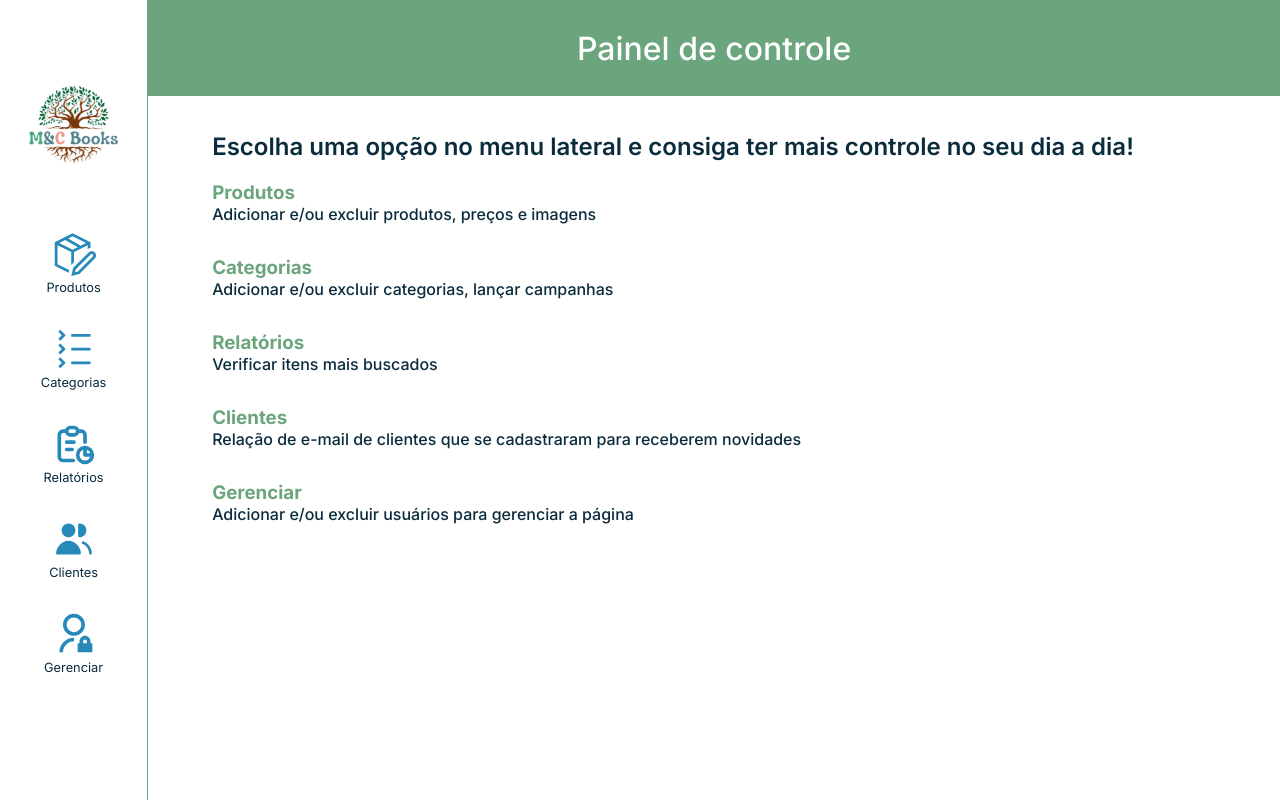
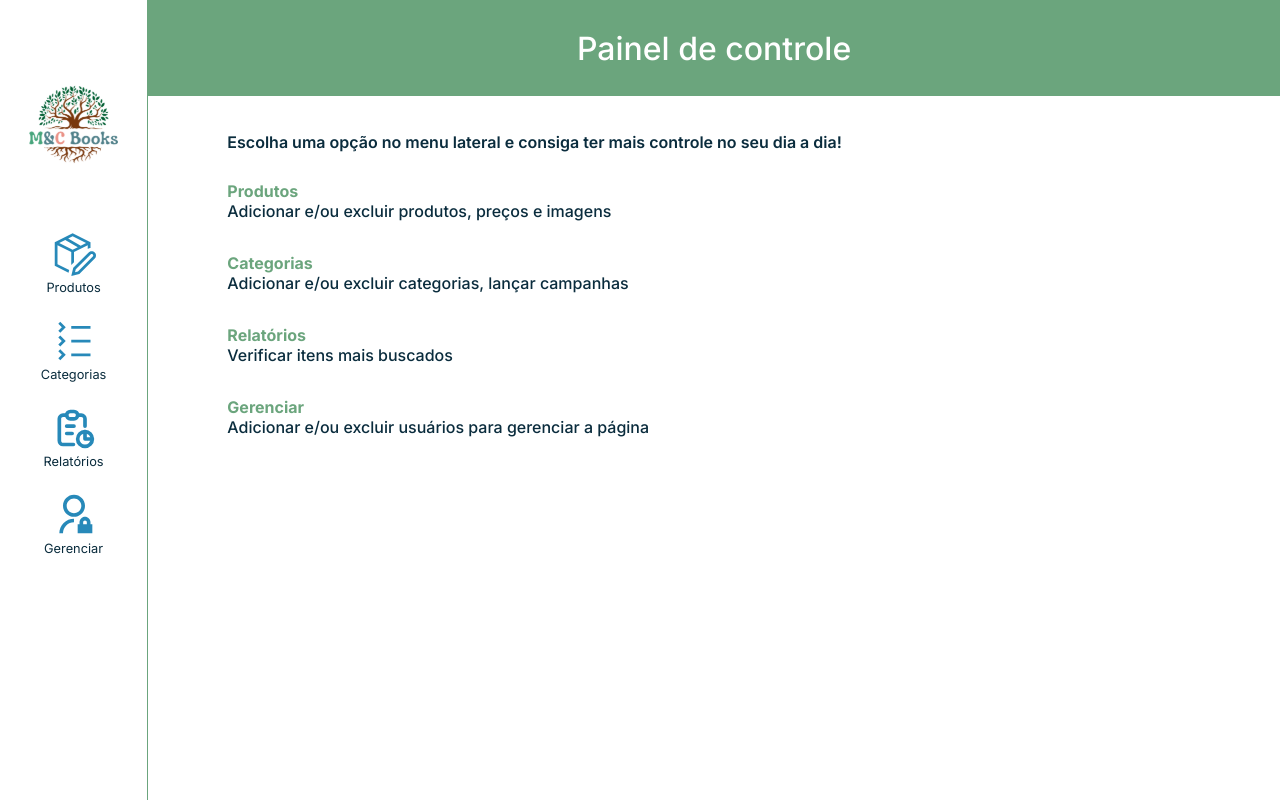
Before and after one commit to patriciasanttos/projeto-livraria, a React (Vite) app in the folder web/: page /admin/control_panel in a window 1280 px wide. Built offline with nearby package versions, Linux system fonts and the light colour scheme; no server answers.

Commit message:
Corrigir AsideBar e Admin

```diff
--- a/web/src/Components/AsideBar/AsideBar.jsx
+++ b/web/src/Components/AsideBar/AsideBar.jsx
@@ -6,7 +6,7 @@ import logo from '../../assets/images/logo.svg'
 import products from '../../assets/icons/products.svg'
 import categories from '../../assets/icons/categories.svg'
 import reports from '../../assets/icons/reports.svg'
-import clients from '../../assets/icons/clients.svg'
+// import clients from '../../assets/icons/clients.svg'
 import manage from '../../assets/icons/manage.svg'
 
 import './AsideBar.scss';
@@ -42,12 +42,12 @@ function AsideBar() {
                     </Link>
                 </li>
 
-                <li>
+                {/* <li>
                     <Link to="/admin/control_panel">
                         <img src={clients} alt="Clientes" />
                         <p>Clientes</p>
                     </Link>
-                </li>
+                </li> */}
 
                 <li>
                     <Link to="/admin/control_panel">
--- a/web/src/Components/AsideBar/AsideBar.scss
+++ b/web/src/Components/AsideBar/AsideBar.scss
@@ -11,6 +11,9 @@
 
     border-right: 1px solid var(--button-lime-green);
 
+    @media(max-width:768px) {
+        width: 28dvw;
+    }
     .logo {
         margin-bottom: 3em;
 
@@ -23,6 +26,10 @@
             height: auto;
 
             transition: transform 0.3s ease;
+
+            @media(max-width:768px) {
+                max-width: 17dvw;
+            }
 
             &:hover {
                 transform: scale(1.2);
@@ -37,7 +44,7 @@
         flex-direction: column;
 
         padding: 0;
-        gap: 2em;
+        gap: 1.5em;
 
         li {
             transition: transform 0.3s ease;
@@ -52,11 +59,17 @@
 
                 img {
                     width: 30%;
+                    // @media(max-width:768px) {
+                    //     width: 40%;
+                    // }
                 }
 
                 p {
                     margin: 0;
                     font-size: 1dvw;
+                    // @media(max-width:768px) {
+                    //     font-size: .7rem;
+                    // }
                 }
             }
         }
--- a/web/src/Pages/private/ControlPanel/ControlPanel.jsx
+++ b/web/src/Pages/private/ControlPanel/ControlPanel.jsx
@@ -24,11 +24,6 @@ function ControlPanel() {
         </li>
 
         <li>
-          <h3>Clientes</h3>
-          <p>Relação de e-mail de clientes que se cadastraram para receberem novidades</p>
-        </li>
-
-        <li>
           <h3>Gerenciar</h3>
           <p>Adicionar e/ou excluir usuários para gerenciar a página</p>
         </li>
--- a/web/src/Pages/private/ControlPanel/ControlPanel.scss
+++ b/web/src/Pages/private/ControlPanel/ControlPanel.scss
@@ -1,8 +1,24 @@
 .control-panel {
-    padding: 1em 4em;
+    padding: 2% 7%;
+   display: flex;
+   flex-direction: column;
+   justify-content: space-evenly;
 
     h2 {
+        font-size: 4.5em;
         font-weight: 600;
+
+        @media(max-width:2785px) {
+            font-size: 2.5em;
+        }
+
+        @media(max-width:2000px) {
+            font-size: 1.7em;
+        }
+
+        @media(max-width:1350px) {
+            font-size: 1em;
+        }
     }
 
     ul {
@@ -13,13 +29,39 @@
             margin-bottom: 2em;
 
             h3 {
+                font-size: 4.5em;
                 color: var(--button-lime-green);
                 margin: 0;
+
+
+                @media(max-width:2785px) {
+                    font-size: 2.5em;
+                }
+
+                @media(max-width:2000px) {
+                    font-size: 1.7em;
+                }
+                @media(max-width:1350px) {
+                    font-size: 1em;
+                }
             }
 
             p {
+                font-size: 4.5em;
                 margin: 0;
                 font-weight: 500;
+
+                @media(max-width:2785px) {
+                    font-size: 2.5em;
+                }
+
+                @media(max-width:2000px) {
+                    font-size: 1.7em;
+                }
+                @media(max-width:1350px) {
+                    font-size: 1em;
+                }
+
             }
         }
     }
```
Also changed, not shown: 2 other files (tests, documents, lock files or other folders).
